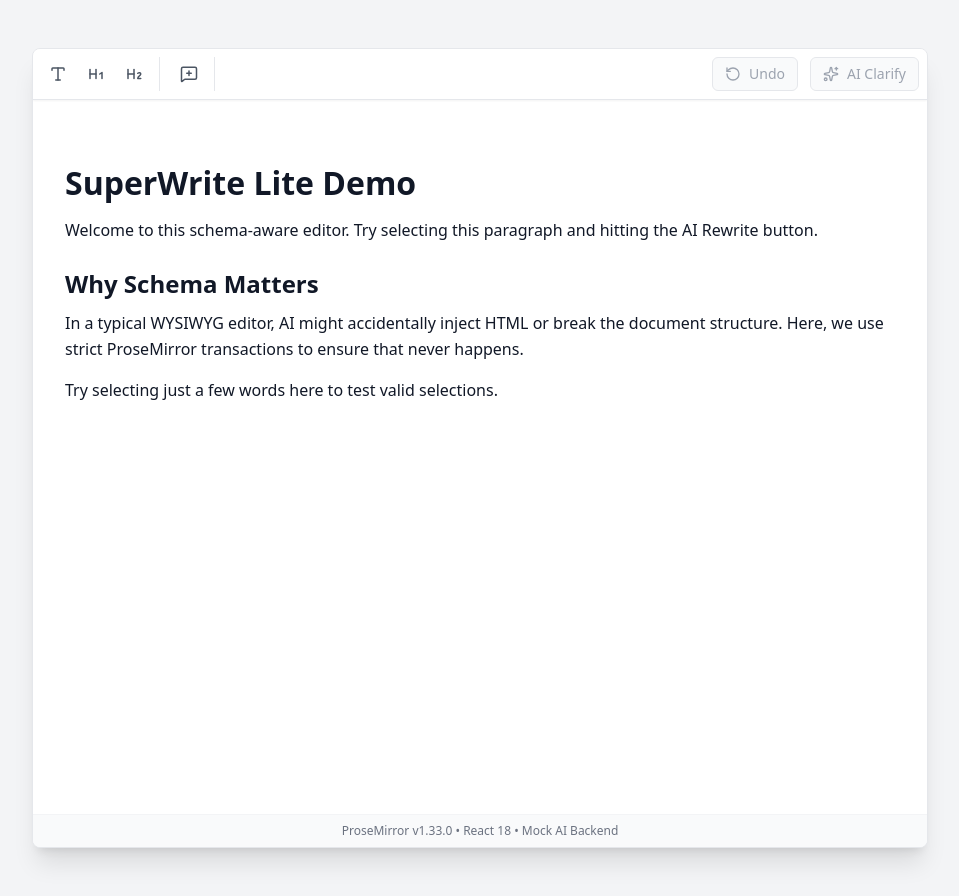
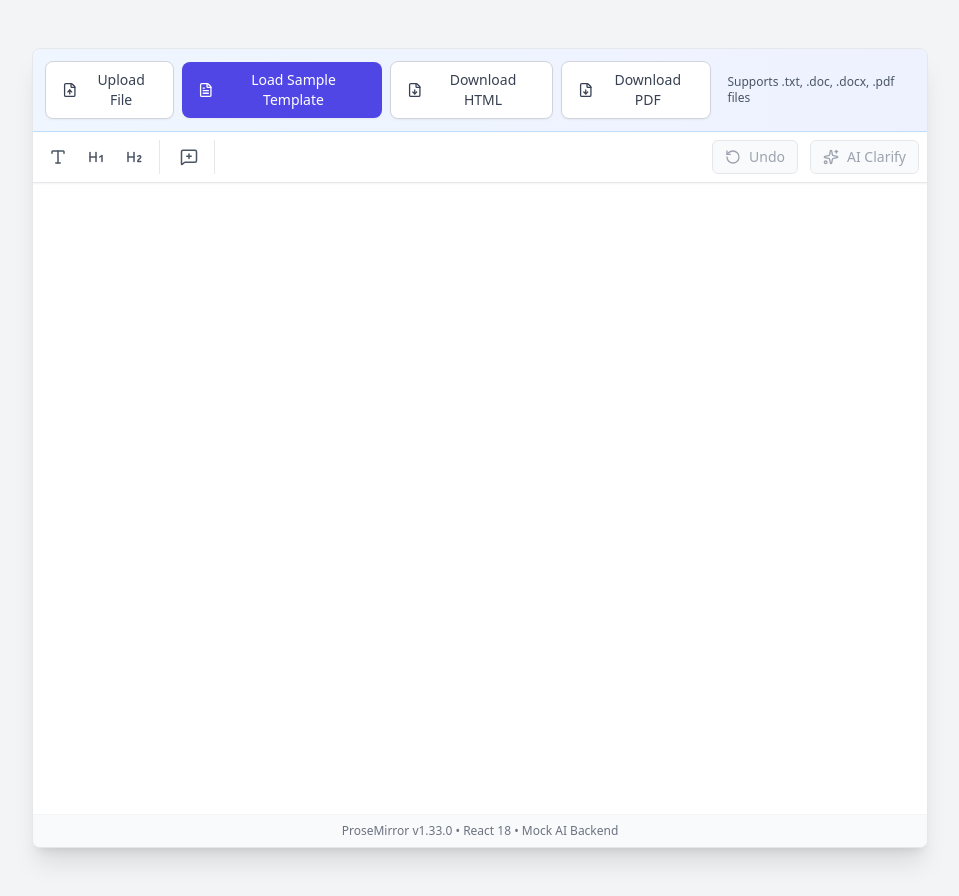
Before and after one commit to pallavibakale/SuperWrite-AI-Editor, a React (Vite) app: page / in a window 1280 px wide. Shown: the whole page, without its empty margins (160-1119 px from the left). Built offline with nearby package versions, Linux system fonts and the light colour scheme.

Commit message:
chore: update dependencies to include html2canvas, jspdf, and mammoth
- Added html2canvas version 1.4.1 for rendering HTML to canvas.
- Added jspdf version 4.0.0 for generating PDF documents.
- Added mammoth version 1.11.0 for converting .docx documents to HTML.

```diff
--- a/components/Editor.tsx
+++ b/components/Editor.tsx
@@ -1,31 +1,273 @@
-import React, { useEffect, useRef, useState } from 'react';
-import { EditorView } from 'prosemirror-view';
-import { createEditorState } from '../editor/editorSetup';
-import { DOMParser as PMDOMParser } from 'prosemirror-model';
-import { schema } from '../editor/schema';
-import { Toolbar } from './Toolbar';
+import React, { useEffect, useRef, useState } from "react";
+import { EditorView } from "prosemirror-view";
+import { createEditorState } from "../editor/editorSetup";
+import {
+  DOMParser as PMDOMParser,
+  DOMSerializer,
+  Fragment,
+  Node as PMNode,
+} from "prosemirror-model";
+import { schema } from "../editor/schema";
+import { Toolbar } from "./Toolbar";
+import { TextSelection } from "prosemirror-state";
+import { FileUp, FileText, FileDown } from "lucide-react";
+import * as mammoth from "mammoth";
+import html2canvas from "html2canvas";
+import jsPDF from "jspdf";
 
 export const Editor: React.FC = () => {
   const editorRef = useRef<HTMLDivElement>(null);
   const viewRef = useRef<EditorView | null>(null);
   const [viewReady, setViewReady] = useState<EditorView | null>(null);
+  const fileInputRef = useRef<HTMLInputElement>(null);
 
   // We use a counter to force React to re-render the toolbar
   // whenever the ProseMirror state changes (cursor moved, selection made).
   const [editorStateHash, setEditorStateHash] = useState(0);
 
+  // Helper to get sample content HTML
+  const getSampleContent = () => `
+    <h1>SuperWrite Lite Demo</h1>
+    <p>Welcome to this schema-aware editor. Try selecting this paragraph and hitting the AI Rewrite button.</p>
+    <h2>Why Schema Matters</h2>
+    <p>In a typical WYSIWYG editor, AI might accidentally inject HTML or break the document structure. Here, we use strict <strong>ProseMirror transactions</strong> to ensure that never happens.</p>
+    <p>Try selecting just a few words here to test valid selections.</p>
+  `;
+
+  // Helper to set document content using ProseMirror transaction
+  const setDocumentContent = (htmlContent: string) => {
+    if (!viewRef.current) return;
+
+    const contentElement = document.createElement("div");
+    contentElement.innerHTML = htmlContent;
+    const newDoc = PMDOMParser.fromSchema(schema).parse(contentElement);
+
+    // Create a transaction that replaces the entire document
+    const tr = viewRef.current.state.tr.replaceWith(
+      0,
+      viewRef.current.state.doc.content.size,
+      newDoc.content
+    );
+
+    // Set selection to the start of the document
+    tr.setSelection(TextSelection.create(tr.doc, 0));
+
+    viewRef.current.dispatch(tr);
+    viewRef.current.focus();
+  };
+
+  // Create a clean ProseMirror doc by removing delete marks and unwrapping insert marks
+  const cleanNode = (node: PMNode): PMNode | null => {
+    // Drop entire node if it carries a delete mark
+    if (node.marks.some((m) => m.type.name === "delete")) {
+      return null;
+    }
+
+    // Filter out change-tracking marks on this node
+    const keptMarks = node.marks.filter(
+      (m) => m.type.name !== "delete" && m.type.name !== "insert"
+    );
+
+    if (node.isText) {
+      // If text had delete mark, it was removed above; otherwise return text without insert/delete marks
+      return node.type.schema.text(node.text || "", keptMarks);
+    }
+
+    const cleanedChildren: PMNode[] = [];
+    node.content.forEach((child) => {
+      const cleaned = cleanNode(child);
+      if (cleaned) cleanedChildren.push(cleaned);
+    });
+
+    return node.type.create(
+      node.attrs,
+      Fragment.fromArray(cleanedChildren),
+      keptMarks
+    );
+  };
+
+  const getCleanDoc = (doc: PMNode): PMNode => {
+    const cleaned = cleanNode(doc);
+    return cleaned ?? schema.topNodeType.createAndFill()!;
+  };
+
+  // Handle file upload
+  const handleFileUpload = async (
+    event: React.ChangeEvent<HTMLInputElement>
+  ) => {
+    const file = event.target.files?.[0];
+    if (!file) return;
+
+    const fileType = file.name.toLowerCase();
+
+    try {
+      if (fileType.endsWith(".txt")) {
+        // Handle plain text files
+        const text = await file.text();
+        const htmlContent = `<p>${text
+          .split("\n")
+          .filter((line) => line.trim())
+          .join("</p><p>")}</p>`;
+        setDocumentContent(htmlContent);
+      } else if (fileType.endsWith(".docx") || fileType.endsWith(".doc")) {
+        // Handle Word files using mammoth
+        const arrayBuffer = await file.arrayBuffer();
+        const result = await mammoth.convertToHtml({ arrayBuffer });
+        setDocumentContent(result.value);
+      } else if (fileType.endsWith(".pdf")) {
+        // For PDF files, show a message (proper parsing requires pdf.js)
+        alert(
+          "PDF file detected. For this demo, please copy and paste your content directly into the editor.\n\nTo enable PDF parsing, install pdfjs-dist library."
+        );
+      } else {
+        alert(
+          "Unsupported file type. Please use .txt, .doc, .docx, or .pdf files."
+        );
+      }
+    } catch (error) {
+      console.error("Error reading file:", error);
+      alert("Error reading file. Please try again.");
+    }
+
+    // Reset file input
+    if (fileInputRef.current) {
+      fileInputRef.current.value = "";
+    }
+  };
+
+  // Load sample template
+  const handleLoadSample = () => {
+    setDocumentContent(getSampleContent());
+  };
+
+  // Download current document as HTML after confirmation
+  const handleDownload = () => {
+    if (!viewRef.current) return;
+    const confirmed = window.confirm(
+      "Download the document with all current changes?"
+    );
+    if (!confirmed) return;
+
+    const serializer = DOMSerializer.fromSchema(schema);
+    const cleanDoc = getCleanDoc(viewRef.current.state.doc);
+    const fragment = serializer.serializeFragment(cleanDoc.content);
+    const container = document.createElement("div");
+    container.appendChild(fragment);
+    const bodyContent = container.innerHTML;
+
+    const htmlContent = `<!DOCTYPE html><html><head><meta charset="UTF-8"><title>Document</title></head><body>${bodyContent}</body></html>`;
+
+    const blob = new Blob([htmlContent], { type: "text/html" });
+    const url = URL.createObjectURL(blob);
+    const link = document.createElement("a");
+    link.href = url;
+    link.download = "document.html";
+    document.body.appendChild(link);
+    link.click();
+    link.remove();
+    URL.revokeObjectURL(url);
+  };
+
+  // Download current document as PDF preserving formatting
+  const handleDownloadPdf = async () => {
+    if (!viewRef.current) return;
+    const confirmed = window.confirm(
+      "Download the document as PDF with all current changes?"
+    );
+    if (!confirmed) return;
+
+    const serializer = DOMSerializer.fromSchema(schema);
+    const cleanDoc = getCleanDoc(viewRef.current.state.doc);
+    const fragment = serializer.serializeFragment(cleanDoc.content);
+    const containerForHtml = document.createElement("div");
+    containerForHtml.appendChild(fragment);
+    const cleanHtml = containerForHtml.innerHTML;
+
+    // Prepare offscreen container for accurate rendering
+    const container = document.createElement("div");
+    container.style.position = "fixed";
+    container.style.left = "-9999px";
+    container.style.top = "0";
+    container.style.width = "794px"; // ~A4 width at 96dpi
+    container.style.padding = "32px";
+    container.style.background = "white";
+    container.style.color = "black";
+    container.style.fontFamily = "Inter, system-ui, -apple-system, sans-serif";
+    container.style.lineHeight = "1.6";
+    container.style.fontSize = "14px";
+    // Basic heading spacing to mirror editor look
+    container.innerHTML = "";
+    const styles = document.createElement("style");
+    styles.textContent = `
+      h1 { font-size: 28px; margin: 0 0 12px 0; font-weight: 700; }
+      h2 { font-size: 22px; margin: 16px 0 8px 0; font-weight: 600; }
+      p { margin: 0 0 10px 0; }
+      strong { font-weight: 700; }
+      em { font-style: italic; }
+    `;
+    container.appendChild(styles);
+    container.insertAdjacentHTML("beforeend", cleanHtml);
+    document.body.appendChild(container);
+
+    try {
+      const canvas = await html2canvas(container, {
+        scale: 2,
+        backgroundColor: "#ffffff",
+      });
+      const imgData = canvas.toDataURL("image/png");
+
+      const pdf = new jsPDF("p", "pt", "a4");
+      const pageWidth = pdf.internal.pageSize.getWidth();
+      const pageHeight = pdf.internal.pageSize.getHeight();
+      const imgWidth = pageWidth;
+      const imgHeight = (canvas.height * imgWidth) / canvas.width;
+
+      let heightLeft = imgHeight;
+      let position = 0;
+
+      pdf.addImage(
+        imgData,
+        "PNG",
+        0,
+        position,
+        imgWidth,
+        imgHeight,
+        "",
+        "FAST"
+      );
+      heightLeft -= pageHeight;
+
+      while (heightLeft > 0) {
+        position = heightLeft - imgHeight;
+        pdf.addPage();
+        pdf.addImage(
+          imgData,
+          "PNG",
+          0,
+          position,
+          imgWidth,
+          imgHeight,
+          "",
+          "FAST"
+        );
+        heightLeft -= pageHeight;
+      }
+
+      pdf.save("document.pdf");
+    } catch (error) {
+      console.error("Error generating PDF:", error);
+      alert("Failed to generate PDF. Please try again.");
+    } finally {
+      container.remove();
+    }
+  };
+
   useEffect(() => {
     if (!editorRef.current) return;
 
-    // Initial content for the demo
-    const contentElement = document.createElement('div');
-    contentElement.innerHTML = `
-      <h1>SuperWrite Lite Demo</h1>
-      <p>Welcome to this schema-aware editor. Try selecting this paragraph and hitting the AI Rewrite button.</p>
-      <h2>Why Schema Matters</h2>
-      <p>In a typical WYSIWYG editor, AI might accidentally inject HTML or break the document structure. Here, we use strict <strong>ProseMirror transactions</strong> to ensure that never happens.</p>
-      <p>Try selecting just a few words here to test valid selections.</p>
-    `;
+    // Start with empty content
+    const contentElement = document.createElement("div");
+    contentElement.innerHTML = "<p></p>";
 
     const doc = PMDOMParser.fromSchema(schema).parse(contentElement);
     const state = createEditorState(doc);
@@ -38,8 +280,8 @@ export const Editor: React.FC = () => {
         view.updateState(newState);
 
         // Notify React to re-render toolbar if selection/doc changed
-        setEditorStateHash(prev => prev + 1);
-      }
+        setEditorStateHash((prev) => prev + 1);
+      },
     });
 
     viewRef.current = view;
@@ -53,6 +295,48 @@ export const Editor: React.FC = () => {
 
   return (
     <div className="flex flex-col h-screen max-w-4xl mx-auto bg-white shadow-xl my-8 rounded-lg overflow-hidden border border-gray-200">
+      {/* File Upload and Template Buttons */}
+      <div className="flex items-center gap-2 p-3 bg-gradient-to-r from-blue-50 to-indigo-50 border-b border-blue-200">
+        <input
+          ref={fileInputRef}
+          type="file"
+          accept=".txt,.doc,.docx,.pdf"
+          onChange={handleFileUpload}
+          className="hidden"
+        />
+        <button
+          onClick={() => fileInputRef.current?.click()}
+          className="flex items-center gap-2 px-4 py-2 bg-white border border-gray-300 rounded-lg hover:bg-gray-50 transition-colors shadow-sm text-sm font-medium text-gray-700"
+        >
+          <FileUp size={16} />
+          Upload File
+        </button>
+        <button
+          onClick={handleLoadSample}
+          className="flex items-center gap-2 px-4 py-2 bg-indigo-600 text-white rounded-lg hover:bg-indigo-700 transition-colors shadow-sm text-sm font-medium"
+        >
+          <FileText size={16} />
+          Load Sample Template
+        </button>
+        <button
+          onClick={handleDownload}
+          className="flex items-center gap-2 px-4 py-2 bg-white border border-gray-300 rounded-lg hover:bg-gray-50 transition-colors shadow-sm text-sm font-medium text-gray-700"
+        >
+          <FileDown size={16} />
+          Download HTML
+        </button>
+        <button
+          onClick={handleDownloadPdf}
+          className="flex items-center gap-2 px-4 py-2 bg-white border border-gray-300 rounded-lg hover:bg-gray-50 transition-colors shadow-sm text-sm font-medium text-gray-700"
+        >
+          <FileDown size={16} />
+          Download PDF
+        </button>
+        <span className="text-xs text-gray-600 ml-2">
+          Supports .txt, .doc, .docx, .pdf files
+        </span>
+      </div>
+
       <Toolbar view={viewReady} editorStateHash={editorStateHash} />
 
       {/* Editor Surface */}
--- a/package.json
+++ b/package.json
@@ -11,7 +11,10 @@
     "@google/genai": "^1.34.0",
     "clsx": "^2.1.1",
     "dotenv": "^17.2.3",
+    "html2canvas": "^1.4.1",
+    "jspdf": "^4.0.0",
     "lucide-react": "^0.561.0",
+    "mammoth": "^1.11.0",
     "prosemirror-commands": "^1.7.1",
     "prosemirror-history": "^1.5.0",
     "prosemirror-keymap": "^1.2.3",
```
Also changed, not shown: 1 other file (tests, documents, lock files or other folders).
